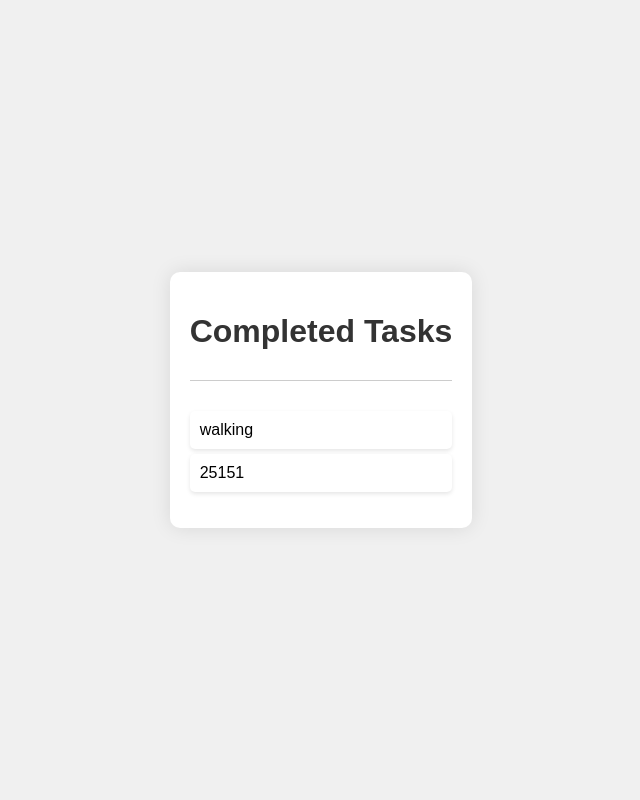
After one commit to javadma94/to-do-list, a Django app: page /completed/ in a window 1280 px wide. The commit adds this page. Shown: the whole page, without its empty margins (319-959 px from the left). Run offline with Django 5.2, Linux system fonts and the light colour scheme; data comes from the database, SQL or seed files in the repository; both versions use the stored data as it was after the commit.

Commit message:
addstyles

```diff
--- a/ToDoList/urls.py
+++ b/ToDoList/urls.py
@@ -23,4 +23,6 @@ urlpatterns = [
     path('admin/', admin.site.urls),
     path('', views.task_list, name='task_list'),
     path('add/', views.add_task, name='add_task'),
+    path('complete_task/', views.complete_task, name='complete_task'),
+    path('completed/', views.completed_task_list, name='completed_task_list'),
 ]
--- a/templates/todo/add_task.html
+++ b/templates/todo/add_task.html
@@ -1,6 +1,8 @@
+{% load static %}
 <!DOCTYPE html>
 <html lang="en">
 <head>
+    <link rel="stylesheet" type="text/css" href="{% static 'todolist/styles.css' %}">
     <meta charset="UTF-8">
     <title>Add Task</title>
 </head>
--- /dev/null
+++ b/templates/todo/completed_task_list.html
@@ -0,0 +1,23 @@
+<!-- completed_task_list.html -->
+{% load static %}
+<!DOCTYPE html>
+<html lang="en">
+<head>
+    <meta charset="UTF-8">
+    <title>Completed Tasks</title>
+    <link rel="stylesheet" type="text/css" href="{% static 'todolist/styles.css' %}">
+</head>
+<body>
+    <div class="container">
+        <div class="task-container">
+            <h1>Completed Tasks</h1>
+            <hr>
+            <ul>
+                {% for task in completed_tasks %}
+                    <li>{{ task.title }}</li>
+                {% endfor %}
+            </ul>
+        </div>
+    </div>
+</body>
+</html>
--- /dev/null
+++ b/todo/static/todolist/styles.css
@@ -0,0 +1,70 @@
+body {
+    font-family: Arial, sans-serif;
+    background-color: #f0f0f0;
+    margin: 0;
+    padding: 0;
+}
+
+h1 {
+    color: #333;
+}
+
+ul {
+    list-style-type: none;
+    padding: 0;
+}
+
+li {
+    background-color: #fff;
+    padding: 10px;
+    margin-bottom: 5px;
+    border-radius: 5px;
+    box-shadow: 0 2px 4px rgba(0, 0, 0, 0.1);
+}
+
+form {
+    margin-top: 20px;
+}
+
+input[type="text"], textarea {
+    width: 100%;
+    padding: 10px;
+    border-radius: 5px;
+    border: 1px solid #ccc;
+}
+
+button {
+    padding: 10px 20px;
+    background-color: #007bff;
+    color: #fff;
+    border: none;
+    border-radius: 5px;
+    cursor: pointer;
+}
+
+button:hover {
+    background-color: #0056b3;
+}
+.container {
+            display: flex;
+            justify-content: center;
+            align-items: center;
+            height: 100vh;
+        }
+
+        .task-container {
+            max-width: 600px;
+            padding: 20px;
+            background-color: #fff;
+            border-radius: 10px;
+            box-shadow: 0 0 20px rgba(0, 0, 0, 0.1);
+        }
+        .task-container h1 {
+            font-family: 'Your Custom Font', sans-serif; /* Apply custom font to the h1 heading */
+            text-align: center; /* Center-align the h1 heading */}
+        .task-container hr {
+            border: 0;
+            height: 1px;
+            background-color: #ccc; /* Color of the horizontal rule */
+            margin: 30px 0; /* Add margin above and below the horizontal rule */
+        }
--- a/todo/views.py
+++ b/todo/views.py
@@ -1,6 +1,7 @@
 from django.shortcuts import render,redirect
 from .models import Task
 from .forms import TaskForm
+from django.http import JsonResponse
 def task_list(request):
     tasks = Task.objects.all()
     return render(request,'todo/task_list.html', {'tasks': tasks})
@@ -13,3 +14,14 @@ def add_task(request):
     else:
         form = TaskForm()
     return render(request, 'todo/add_task.html', {'form': form})
+def complete_task(request):
+    if request.method == 'POST':
+        task_id = request.POST.get('task_id')
+        task = Task.objects.get(id=task_id)
+        task.completed = True
+        task.save()
+        return JsonResponse({'message': 'Task marked as completed.'})
+    return JsonResponse({'error': 'Invalid request.'}, status=400)
+def completed_task_list(request):
+    completed_tasks = Task.objects.filter(completed=True)
+    return render(request, 'todo/completed_task_list.html', {'completed_tasks': completed_tasks})
```
Also changed, not shown: templates/todo/task_list.html (+42 -2 lines), db.sqlite3.
